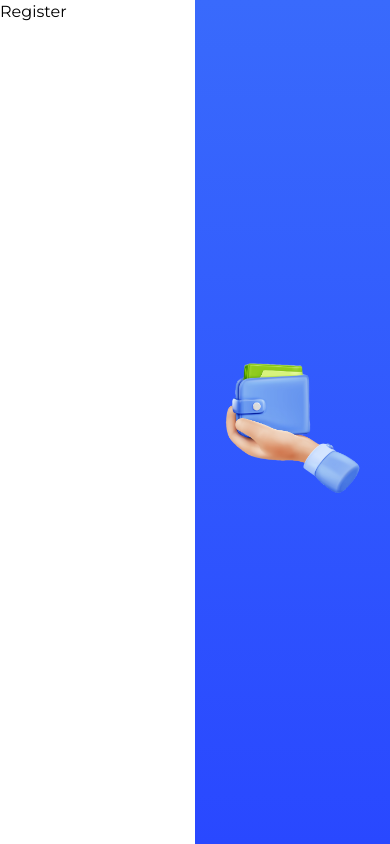
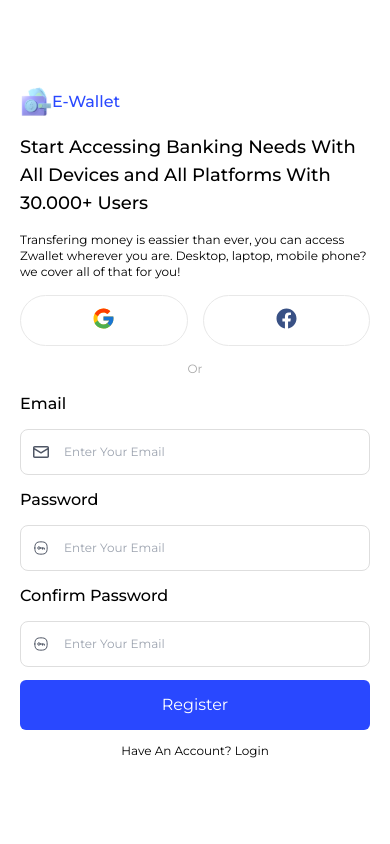
Before and after one commit to ridwanbahtiar15/E-Wallet-Frontend, a React (Vite) app: page /register in a window 390 px wide. Built offline with nearby package versions, Linux system fonts and the light colour scheme.

Commit message:
responsive mobile first

```diff
--- a/src/pages/Register.jsx
+++ b/src/pages/Register.jsx
@@ -1,14 +1,131 @@
+/* eslint-disable react/no-unknown-property */
 // eslint-disable-next-line no-unused-vars
 import React from "react";
 
 function register() {
   return (
     <>
-      <div className="h-screen flex">
-        <div className="flex-1 bg-white font-montserrat">
-          <h1>Register</h1>
+      <div className="h-screen flex items-center mx-5">
+        <div className="flex-1 bg-white font-montserrat flex">
+          <div className="flex flex-col gap-[15px]">
+            <div className="flex items-center">
+              <img src="/svg/Money-Wallet-logo.svg" alt="e-wallet-logo" />
+              <h1 className="text-[#2948FF] font-medium">E-Wallet</h1>
+            </div>
+
+            <p className="text-lg font-medium">Start Accessing Banking Needs With All Devices and All Platforms With 30.000+ Users</p>
+            <p className="text-xs font-normal">Transfering money is eassier than ever, you can access Zwallet wherever you are. Desktop, laptop, mobile phone? we cover all of that for you!</p>
+            <div className="flex gap-[15px] justify-center">
+              <button className="flex flex-1 border border-[#E8E8E8] h-[51px] p-[10px] gap-[10px] rounded-full justify-center">
+                <svg width="25" height="25" viewBox="0 0 25 25" fill="none" xmlns="http://www.w3.org/2000/svg">
+                  <path
+                    d="M22.3055 10.5415H21.5V10.5H12.5V14.5H18.1515C17.327 16.8285 15.1115 18.5 12.5 18.5C9.1865 18.5 6.5 15.8135 6.5 12.5C6.5 9.1865 9.1865 6.5 12.5 6.5C14.0295 6.5 15.421 7.077 16.4805 8.0195L19.309 5.191C17.523 3.5265 15.134 2.5 12.5 2.5C6.9775 2.5 2.5 6.9775 2.5 12.5C2.5 18.0225 6.9775 22.5 12.5 22.5C18.0225 22.5 22.5 18.0225 22.5 12.5C22.5 11.8295 22.431 11.175 22.3055 10.5415Z"
+                    fill="#FFC107"
+                  />
+                  <path
+                    d="M3.65302 7.8455L6.93852 10.255C7.82752 8.054 9.98052 6.5 12.5 6.5C14.0295 6.5 15.421 7.077 16.4805 8.0195L19.309 5.191C17.523 3.5265 15.134 2.5 12.5 2.5C8.65902 2.5 5.32802 4.6685 3.65302 7.8455Z"
+                    fill="#FF3D00"
+                  />
+                  <path
+                    d="M12.5 22.5003C15.083 22.5003 17.43 21.5118 19.2045 19.9043L16.1095 17.2853C15.0717 18.0745 13.8037 18.5014 12.5 18.5003C9.89897 18.5003 7.69047 16.8418 6.85847 14.5273L3.59747 17.0398C5.25247 20.2783 8.61347 22.5003 12.5 22.5003Z"
+                    fill="#4CAF50"
+                  />
+                  <path
+                    d="M22.3055 10.5415H21.5V10.5H12.5V14.5H18.1515C17.7571 15.6082 17.0467 16.5766 16.108 17.2855L16.1095 17.2845L19.2045 19.9035C18.9855 20.1025 22.5 17.5 22.5 12.5C22.5 11.8295 22.431 11.175 22.3055 10.5415Z"
+                    fill="#1976D2"
+                  />
+                </svg>
+                <p className="hidden">Google</p>
+              </button>
+              <button className="flex flex-1 border border-[#E8E8E8] h-[51px] p-[10px] gap-[10px] rounded-full justify-center">
+                <svg width="25" height="25" viewBox="0 0 25 25" fill="none" xmlns="http://www.w3.org/2000/svg">
+                  <path
+                    d="M12.501 2.50195C6.97901 2.50195 2.50201 6.97895 2.50201 12.501C2.50201 17.491 6.15801 21.627 10.939 22.38V15.392H8.39901V12.501H10.939V10.298C10.939 7.78995 12.432 6.40695 14.715 6.40695C15.809 6.40695 16.955 6.60195 16.955 6.60195V9.06095H15.691C14.451 9.06095 14.063 9.83295 14.063 10.624V12.499H16.834L16.391 15.39H14.063V22.378C18.844 21.629 22.5 17.492 22.5 12.501C22.5 6.97895 18.023 2.50195 12.501 2.50195Z"
+                    fill="#395185"
+                  />
+                </svg>
+                <p className="hidden">Facebook</p>
+              </button>
+            </div>
+            <div className="flex justify-center">
+              <p className="font-normal text-xs text-[#AAAAAA]">Or</p>
+            </div>
+            <div>
+              <form className="flex flex-col gap-[13px]" action="">
+                <p className="text-base font-medium">Email</p>
+                <div className="flex gap-[15px] px-3 py-[14px] border border-[#DEDEDE] rounded-lg bg-#FCFDFE">
+                  <svg width="16" height="16" viewBox="0 0 16 16" fill="none" xmlns="http://www.w3.org/2000/svg">
+                    <g clip-path="url(#clip0_103_1168)">
+                      <path
+                        fill-rule="evenodd"
+                        clip-rule="evenodd"
+                        d="M1.75 2C0.783502 2 4.49654e-09 2.7835 4.49654e-09 3.75V4.48577C-0.000162957 4.49479 -0.000162567 4.50381 4.49654e-09 4.51282V12.25C4.49654e-09 13.2165 0.783501 14 1.75 14H14.25C15.2165 14 16 13.2165 16 12.25V4.51265C16.0002 4.50376 16.0002 4.49485 16 4.48594V3.75C16 2.7835 15.2165 2 14.25 2H1.75ZM14.5 4.07029V3.75C14.5 3.61193 14.3881 3.5 14.25 3.5H1.75C1.61193 3.5 1.5 3.61193 1.5 3.75V4.07029L8 7.88063L14.5 4.07029ZM1.5 5.80902V12.25C1.5 12.3881 1.61193 12.5 1.75 12.5H14.25C14.3881 12.5 14.5 12.3881 14.5 12.25V5.80902L8.37929 9.39702C8.14507 9.53432 7.85493 9.53432 7.62071 9.39702L1.5 5.80902Z"
+                        fill="#4F5665"
+                      />
+                    </g>
+                    <defs>
+                      <clipPath id="clip0_103_1168">
+                        <rect width="16" height="16" fill="white" />
+                      </clipPath>
+                    </defs>
+                  </svg>
+                  <input type="text" placeholder="Enter Your Email" name="email" className="flex-1 outline-none text-xs font-normal text-[#4F5665]" />
+                </div>
+                <p className="text-base font-medium">Password</p>
+                <div className="flex gap-[15px] px-3 py-[14px] border border-[#DEDEDE] rounded-lg bg-#FCFDFE">
+                  <svg width="16" height="16" viewBox="0 0 16 16" fill="none" xmlns="http://www.w3.org/2000/svg">
+                    <path
+                      fill-rule="evenodd"
+                      clip-rule="evenodd"
+                      d="M7.12583 7.99932C7.12583 8.68132 6.57316 9.23398 5.89116 9.23398C5.20916 9.23398 4.65649 8.68132 4.65649 7.99932C4.65649 7.31732 5.20916 6.76465 5.89116 6.76465H5.89316C6.57449 6.76532 7.12583 7.31798 7.12583 7.99932Z"
+                      stroke="#4F5665"
+                      stroke-linecap="round"
+                      stroke-linejoin="round"
+                    />
+                    <path d="M7.12787 8H11.3399V9.23467" stroke="#4F5665" stroke-linecap="round" stroke-linejoin="round" />
+                    <path d="M9.45467 9.23467V8" stroke="#4F5665" stroke-linecap="round" stroke-linejoin="round" />
+                    <path
+                      fill-rule="evenodd"
+                      clip-rule="evenodd"
+                      d="M1.83325 7.99967C1.83325 3.37501 3.37525 1.83301 7.99992 1.83301C12.6246 1.83301 14.1666 3.37501 14.1666 7.99967C14.1666 12.6243 12.6246 14.1663 7.99992 14.1663C3.37525 14.1663 1.83325 12.6243 1.83325 7.99967Z"
+                      stroke="#4F5665"
+                      stroke-linecap="round"
+                      stroke-linejoin="round"
+                    />
+                  </svg>
+                  <input type="password" placeholder="Enter Your Email" name="email" className="flex-1 outline-none text-xs font-normal text-[#4F5665]" />
+                </div>
+                <p className="text-base font-medium">Confirm Password</p>
+                <div className="flex gap-[15px] px-3 py-[14px] border border-[#DEDEDE] rounded-lg bg-#FCFDFE">
+                  <svg width="16" height="16" viewBox="0 0 16 16" fill="none" xmlns="http://www.w3.org/2000/svg">
+                    <path
+                      fill-rule="evenodd"
+                      clip-rule="evenodd"
+                      d="M7.12583 7.99932C7.12583 8.68132 6.57316 9.23398 5.89116 9.23398C5.20916 9.23398 4.65649 8.68132 4.65649 7.99932C4.65649 7.31732 5.20916 6.76465 5.89116 6.76465H5.89316C6.57449 6.76532 7.12583 7.31798 7.12583 7.99932Z"
+                      stroke="#4F5665"
+                      stroke-linecap="round"
+                      stroke-linejoin="round"
+                    />
+                    <path d="M7.12787 8H11.3399V9.23467" stroke="#4F5665" stroke-linecap="round" stroke-linejoin="round" />
+                    <path d="M9.45467 9.23467V8" stroke="#4F5665" stroke-linecap="round" stroke-linejoin="round" />
+                    <path
+                      fill-rule="evenodd"
+                      clip-rule="evenodd"
+                      d="M1.83325 7.99967C1.83325 3.37501 3.37525 1.83301 7.99992 1.83301C12.6246 1.83301 14.1666 3.37501 14.1666 7.99967C14.1666 12.6243 12.6246 14.1663 7.99992 14.1663C3.37525 14.1663 1.83325 12.6243 1.83325 7.99967Z"
+                      stroke="#4F5665"
+                      stroke-linecap="round"
+                      stroke-linejoin="round"
+                    />
+                  </svg>
+                  <input type="password" placeholder="Enter Your Email" name="email" className="flex-1 outline-none text-xs font-normal text-[#4F5665]" />
+                </div>
+                <button className="w-full p-[10px] h-[50px] text-white bg-[#2948FF] rounded-md">Register</button>
+                <p className="text-center font-normal text-xs">Have An Account? Login</p>
+              </form>
+            </div>
+          </div>
         </div>
-        <div className="flex flex-1 h-full bg-gradient-to-b from-[#396AFC] to-[#2948FF] justify-center items-center">
+        <div className="hidden md:flex md:flex-1 h-full md:bg-gradient-to-b md:from-[#396AFC] md:to-[#2948FF] md:justify-center md:items-center">
           <img src="/img/register-side.png" alt="register-img" />
         </div>
       </div>
```
